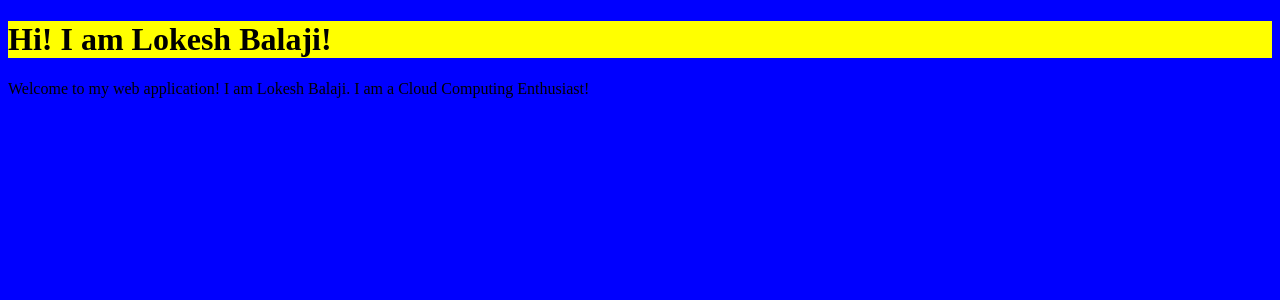
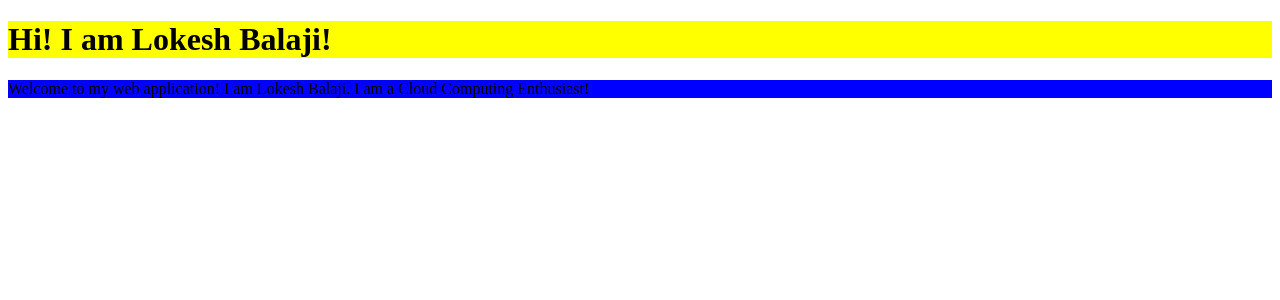
Before and after one commit to lokeshb003/flask-application, a Flask app: page / in a window 1280 px wide. Shown: the top 300 px of the page. Run offline with Flask 3, Linux system fonts and the light colour scheme.

Commit message:
Second commit

```diff
--- a/templates/index.html
+++ b/templates/index.html
@@ -7,10 +7,6 @@
 <h1>Hi! I am Lokesh Balaji!</h1>
 <p>Welcome to my web application! I am Lokesh Balaji. I am a Cloud Computing Enthusiast!</p>
 <style>
-body {
-  background-color: blue;
-  color: green;
-}
 h1 {
   background-color: yellow;
   color: black;
```
Also changed, not shown: README.md.
